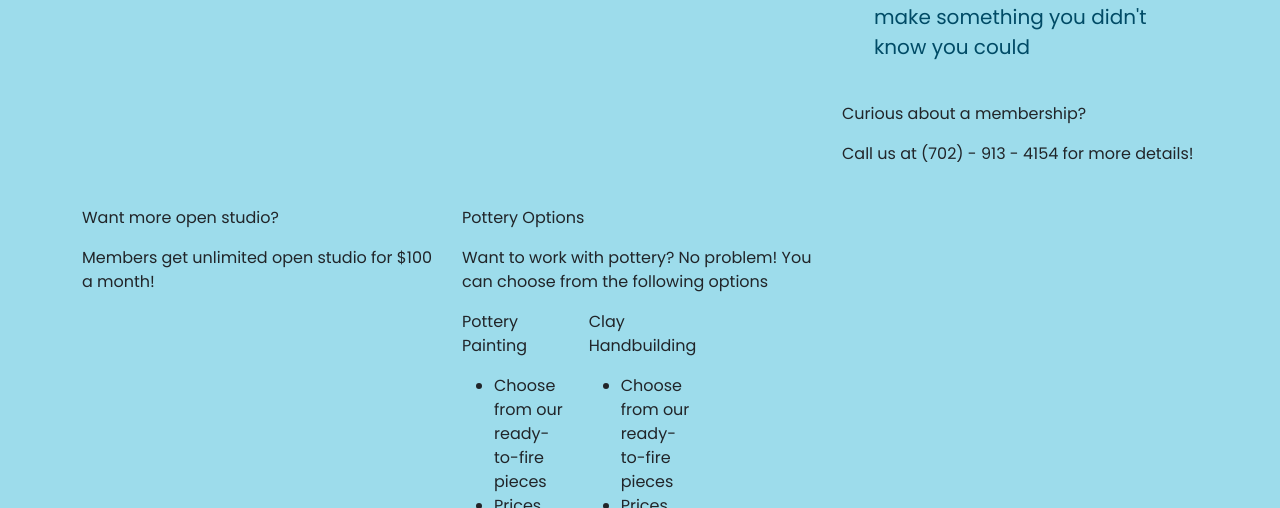
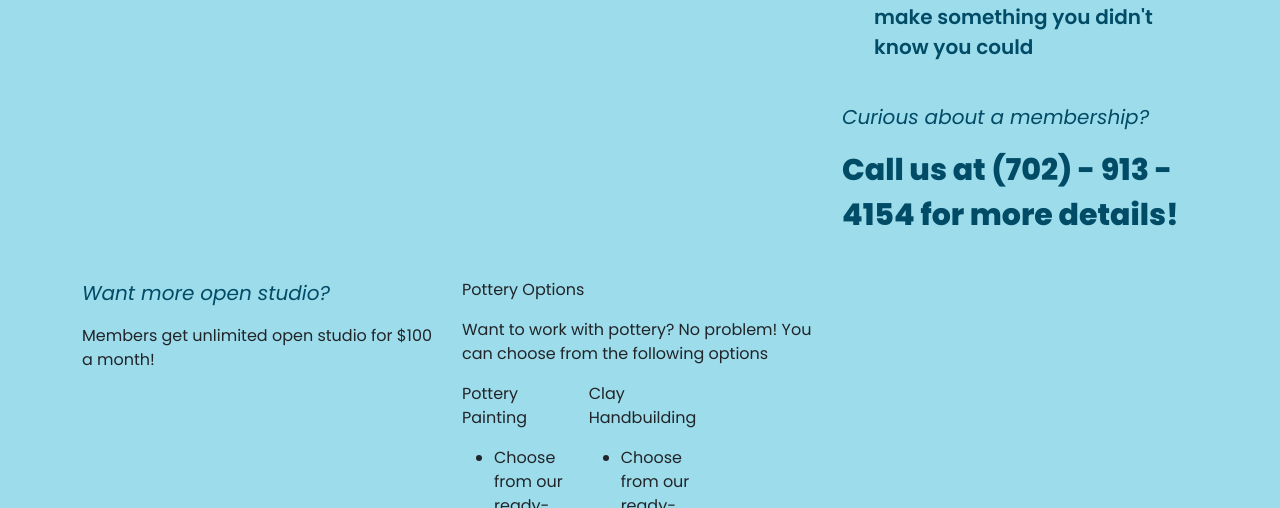
Before and after one commit to ZM-WebDesign/clay-paper-ink, a plain HTML site: page Open_Studio.html in a window 1280 px wide. Shown: the part 712-1220 px from the top of the page. Drawn offline with nearby package versions, Linux system fonts and the light colour scheme.

Commit message:
Add files via upload

```diff
--- a/Open_Studio.html
+++ b/Open_Studio.html
@@ -82,7 +82,7 @@
             </div>
         </div>
         <div class="col-md-4">
-            <div class="bento-item bento5">
+            <div class="bento-item bento4">
                <p class="wantaction"> Want more open studio? </p>
                 <p class="wantdesc"> Members get unlimited open studio for $100 a month! </p>
             </div>
--- a/css/mystylesCPI.css
+++ b/css/mystylesCPI.css
@@ -1087,6 +1087,7 @@ li.osb1 {
     font-family: "Poppins", sans-serif;
     color:#004B66;
     font-size: 20px;
+    font-weight: 600;
 }
 li.osb1::marker {
     color: #E5BA22;
@@ -1096,6 +1097,7 @@ li.osb2 {
     font-family: "Poppins", sans-serif;
     color:#004B66;
     font-size: 20px;
+    font-weight: 600;
 }
 
 li.osb2::marker {
@@ -1106,6 +1108,7 @@ li.osb3 {
     font-family: "Poppins", sans-serif;
     color:#004B66;
     font-size: 20px;
+    font-weight: 600;
 }
 
 li.osb3::marker {
@@ -1116,6 +1119,36 @@ li.osb4 {
     font-family: "Poppins", sans-serif;
     color:#004B66;
     font-size: 20px;
+    font-weight: 600;
+}
+
+.bento3 {
+
+}
+
+.curiousaction {
+    font-family: "Poppins", sans-serif;
+    color:#004B66;
+    font-size: 20px;
+    font-style: italic;
+}
+
+.actionphoneos {
+    font-family: "Poppins", sans-serif;
+    color:#004B66;
+    font-size: 30px;
+    font-weight: 800;
+}
+
+.bento4 {
+
+}
+
+.wantaction {
+    font-family: "Poppins", sans-serif;
+    color:#004B66;
+    font-size: 20px;
+    font-style: italic;
 }
 
 li.osb4::marker {
```
